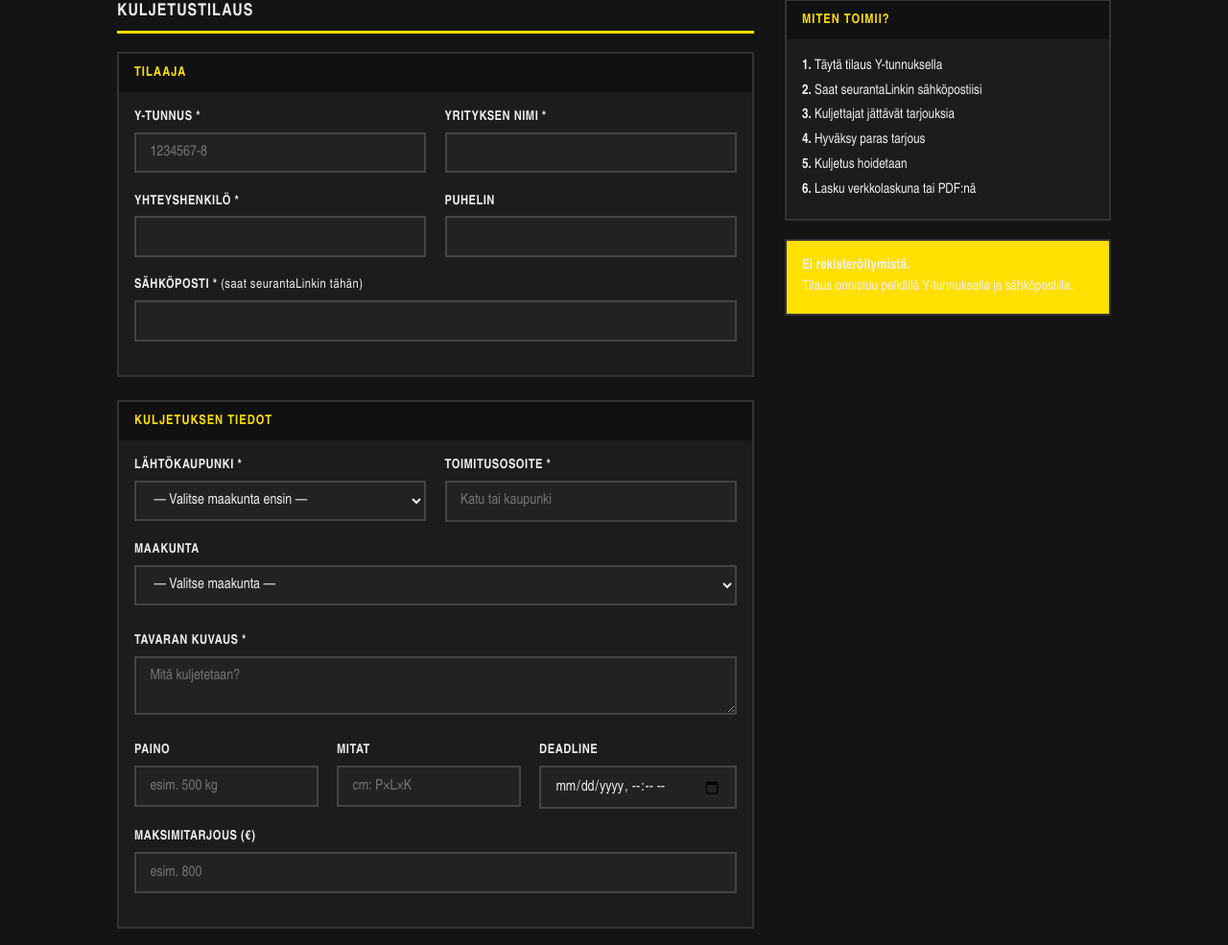
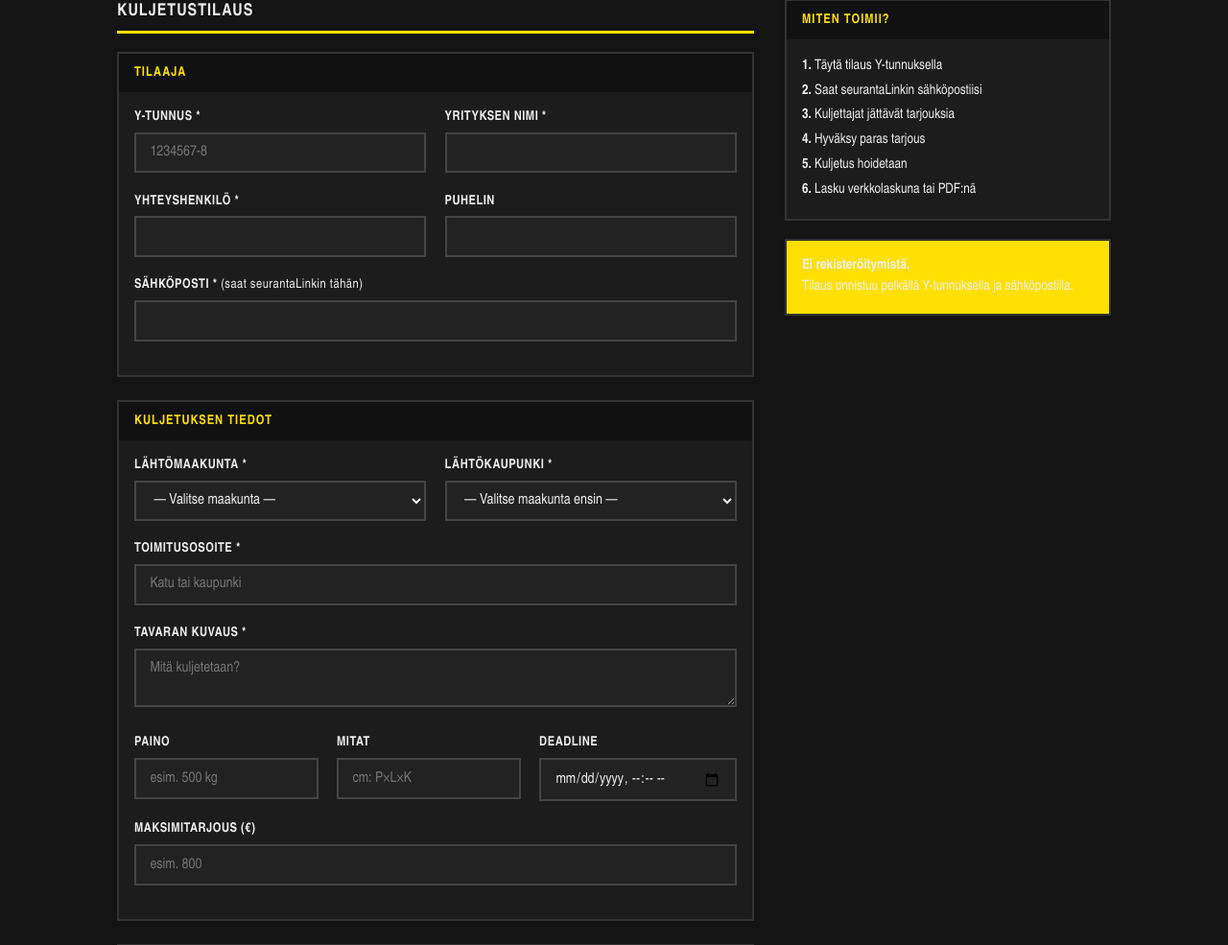
Before and after one commit to jaalankasanova/aiact, a Flask app: page /rahtari/tilaa in a window 1280 px wide. Shown: the part 121-1106 px from the top of the page at 96% size. Run offline with Flask 3, Linux system fonts and the light colour scheme; some libraries are stand-ins or nearby versions.

Commit message:
Rahtari: maakunta ensin, sitten kaupunki tilauslomakkeessa
Co-Authored-By: Claude Sonnet 4.6 <noreply@anthropic.com>

```diff
--- a/templates/rahtari/tilaa.html
+++ b/templates/rahtari/tilaa.html
@@ -44,25 +44,25 @@
       <div class="card-body">
         <div class="grid-2">
           <div class="form-group">
-            <label>Lähtökaupunki *</label>
-            <select name="lahto_kaupunki" id="lahto_kaupunki" required onchange="paivitaMaakunta(this)">
-              <option value="">— Valitse maakunta ensin —</option>
+            <label>Lähtömaakunta *</label>
+            <select id="maakunta_valitsin" onchange="paivitaKaupungit(this.value)" required>
+              <option value="">— Valitse maakunta —</option>
+              {% for mk in maakunnat %}
+              <option value="{{ mk }}">{{ mk }}</option>
+              {% endfor %}
             </select>
             <input type="hidden" name="lahto_maakunta" id="lahto_maakunta">
           </div>
           <div class="form-group">
-            <label>Toimitusosoite *</label>
-            <input type="text" name="toimitus" placeholder="Katu tai kaupunki" required>
+            <label>Lähtökaupunki *</label>
+            <select name="lahto_kaupunki" id="lahto_kaupunki" required>
+              <option value="">— Valitse maakunta ensin —</option>
+            </select>
           </div>
         </div>
         <div class="form-group">
-          <label>Maakunta</label>
-          <select id="maakunta_valitsin" onchange="paivitaKaupungit(this.value)" style="margin-bottom:.5rem">
-            <option value="">— Valitse maakunta —</option>
-            {% for mk in maakunnat %}
-            <option value="{{ mk }}">{{ mk }}</option>
-            {% endfor %}
-          </select>
+          <label>Toimitusosoite *</label>
+          <input type="text" name="toimitus" placeholder="Katu tai kaupunki" required>
         </div>
         <div class="form-group">
           <label>Tavaran kuvaus *</label>
```
